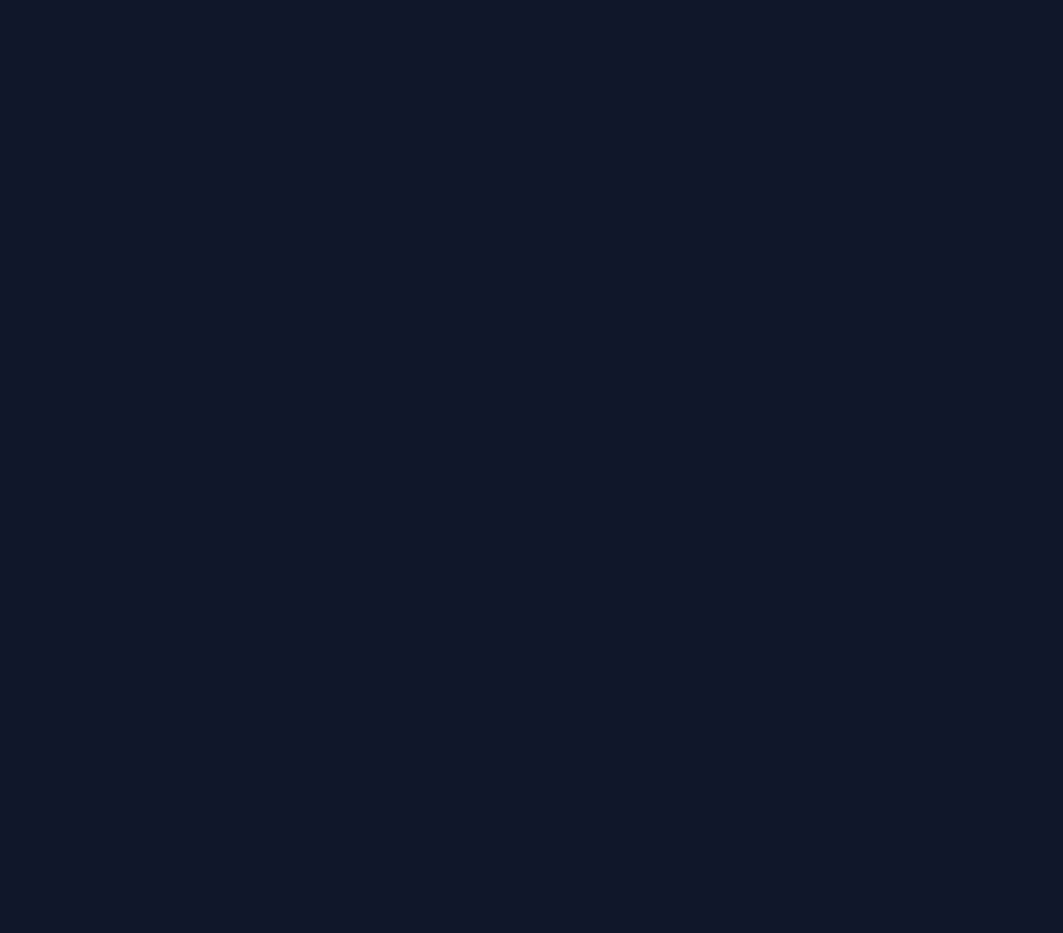
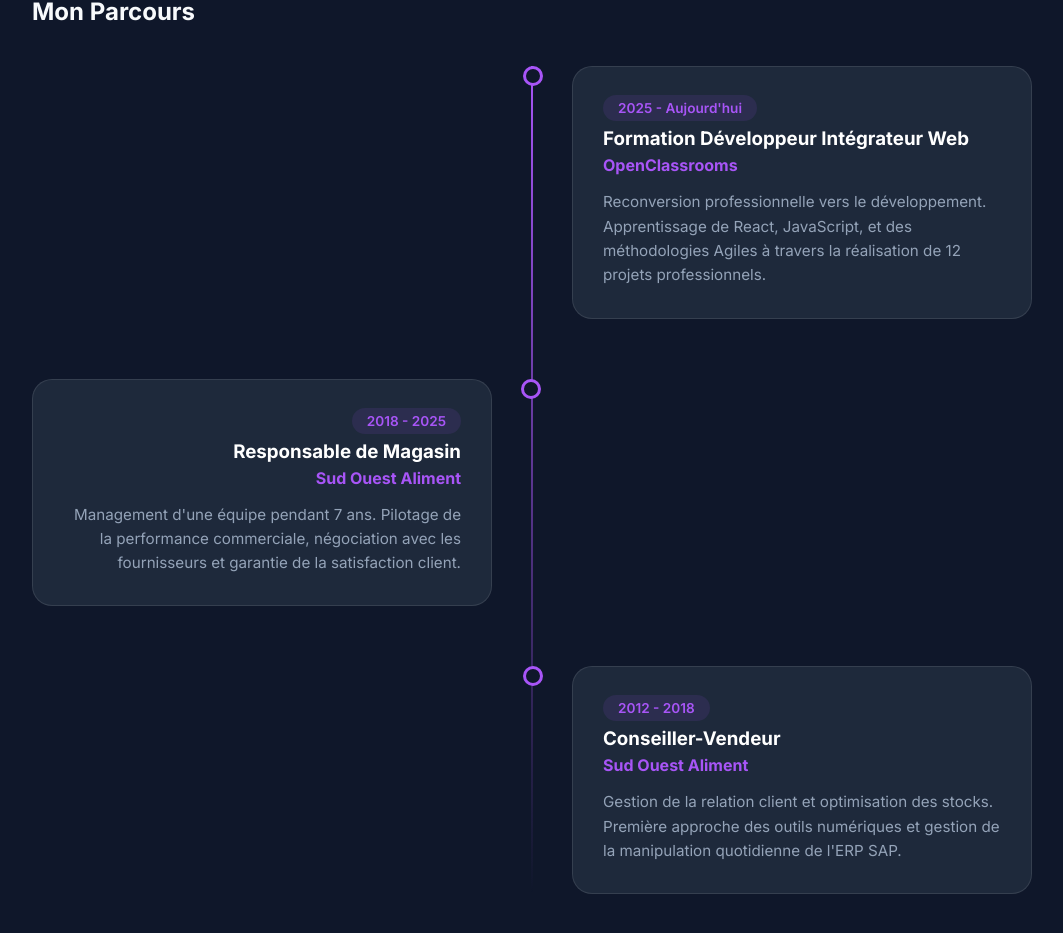
Before and after one commit to TristanVDK-cloud/portfolio, a React (Vite) app: page / in a window 1280 px wide. Shown: the part 3014-3947 px from the top of the page, without its empty margins (108-1171 px from the left). Before the commit the page ends 2911 px from the top, so only its background shows below. Built offline with nearby package versions, Linux system fonts and the light colour scheme; a web font is replaced by a local one.

Commit message:
add Timeline component with its styles.

```diff
--- /dev/null
+++ b/src/components/Timeline/Timeline.scss
@@ -0,0 +1,116 @@
+@use "../../styles/variables" as *;
+
+.timeline {
+    padding: 100px 20px;
+
+    &__container {
+        max-width: 1000px;
+        margin: 0 auto;
+    }
+
+    &__line-wrapper {
+        position: relative;
+        margin: 40px 0;
+    }
+
+    &__main-line {
+        position: absolute;
+        top: 0;
+        left: 20px;
+        bottom: 0;
+        width: 2px;
+        background: linear-gradient(to bottom, $color-primary, transparent);
+
+        @media screen and (min-width: 768px) {
+            left: 50%;
+            transform: translateX(-50%);
+        }
+    }
+
+    &__item {
+        position: relative;
+        margin-bottom: 60px;
+        width: 100%;
+        opacity: 0;
+        transform: translateY(30px);
+        transition: all 0.8s ease-out;
+
+        &.visible {
+            opacity: 1;
+            transform: translateY(0);
+        }
+
+        @media screen and (min-width: 768px) {
+            width: 50%;
+
+            &:nth-child(even) {
+                margin-left: 50%;
+                padding-left: 40px;
+
+                .timeline__dot {
+                    left: -9px;
+                }
+            }
+
+            &:nth-child(odd) {
+                align-items: flex-end;
+                padding-right: 40px;
+                text-align: right;
+
+                .timeline__dot {
+                    left: auto;
+                    right: -9px;
+                }
+            }
+        }
+    }
+
+    &__dot {
+        position: absolute;
+        top: 0;
+        left: 11px;
+        width: 20px;
+        height: 20px;
+        background-color: $bg-primary;
+        border: 3px solid $color-primary;
+        border-radius: 50%;
+        z-index: 2;
+
+        @media screen and (min-width: 768px) {
+            left: -9px;
+        }
+    }
+
+    &__content {
+        padding: 30px;
+        background-color: $bg-secondary;
+        border-radius: 20px;
+        border: 1px solid rgba(255, 255, 255, 0.1);
+
+        h3 {
+            color: white;
+            margin: 10px 0 5px;
+        }
+
+        h4 {
+            color: $color-primary;
+            font-size: 1rem;
+            margin-bottom: 15px;
+        }
+
+        p {
+            color: $color-text-muted;
+            line-height: 1.6;
+            font-size: 0.95rem;
+        }
+    }
+
+    &__date {
+        color: $color-primary;
+        background-color: rgba($color-primary, 0.1);
+        padding: 5px 15px;
+        border-radius: 20px;
+        font-size: 0.85rem;
+        font-weight: 600;
+    }
+}
--- /dev/null
+++ b/src/components/Timeline/index.jsx
@@ -0,0 +1,68 @@
+import { useInView } from "react-intersection-observer";
+import './Timeline.scss';
+
+const experiences = [
+    {
+        date: "2025 - Aujourd'hui",
+        title: "Formation Développeur Intégrateur Web",
+        location: "OpenClassrooms",
+        description: "Reconversion professionnelle vers le développement. Apprentissage de React, JavaScript, et des méthodologies Agiles à travers la réalisation de 12 projets professionnels."
+    },
+    {
+        date: "2018 - 2025",
+        title: "Responsable de Magasin",
+        location: "Sud Ouest Aliment",
+        description: "Management d'une équipe pendant 7 ans. Pilotage de la performance commerciale, négociation avec les fournisseurs et garantie de la satisfaction client."
+    },
+    {
+        date: "2012 - 2018",
+        title: "Conseiller-Vendeur",
+        location: "Sud Ouest Aliment",
+        description: "Gestion de la relation client et optimisation des stocks. Première approche des outils numériques et gestion de la manipulation quotidienne de l'ERP SAP."
+    }
+];
+
+function TimelineItem({ exp, index }) {
+    const { ref, inView } = useInView({
+        threshold: 0.3,
+        triggerOnce: true,
+    });
+
+    return (
+        <div
+            ref={ref}
+            className={`timeline__item ${inView ? 'visible' : ''}`}
+            style={{ transitionDelay: `${index * 0.2}s` }}
+        >
+            <div className="timeline__dot"></div>
+            <div className="timeline__content">
+                <span className="timeline__date">{exp.date}</span>
+                <h3>{exp.title}</h3>
+                <h4>{exp.location}</h4>
+                <p>{exp.description}</p>
+            </div>
+        </div>
+    );
+}
+
+function Timeline() {
+    return (
+        <section className="timeline" id="experience">
+            <div className="timeline__container">
+                <h2 className="timeline__title">Mon Parcours</h2>
+                <div className="timeline__line-wrapper">
+                    <div className="timeline__main-line"></div>
+                    {experiences.map((exp, index) => (
+                        <TimelineItem
+                            key={index}
+                            exp={exp}
+                            index={index}
+                        />
+                    ))}
+                </div>
+            </div>
+        </section>
+    );
+}
+
+export default Timeline;
--- a/src/pages/Home/index.jsx
+++ b/src/pages/Home/index.jsx
@@ -2,6 +2,7 @@ import Hero from '../../components/Hero';
 import About from '../../components/About';
 import Skills from '../../components/Skills';
 import Projects from '../../components/Projects'
+import Timeline from '../../components/Timeline';
 
 function Home() {
     return (
@@ -10,6 +11,7 @@ function Home() {
             <About />
             <Skills />
             <Projects />
+            <Timeline />
         </div>
     );
 }
```
